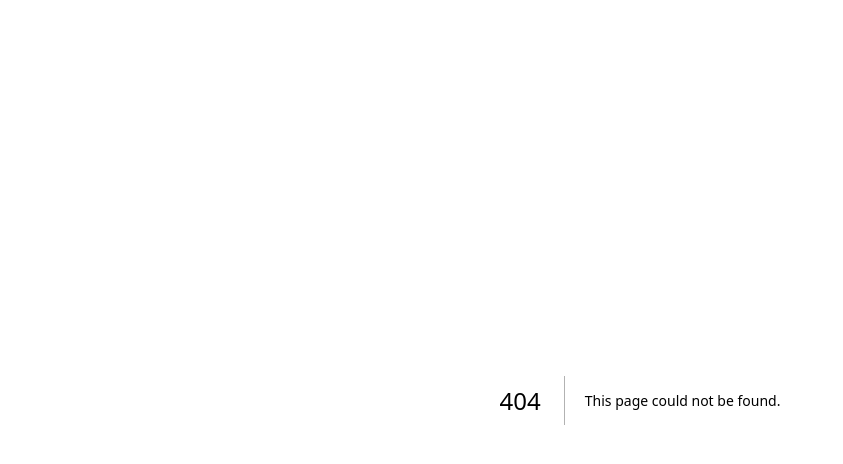
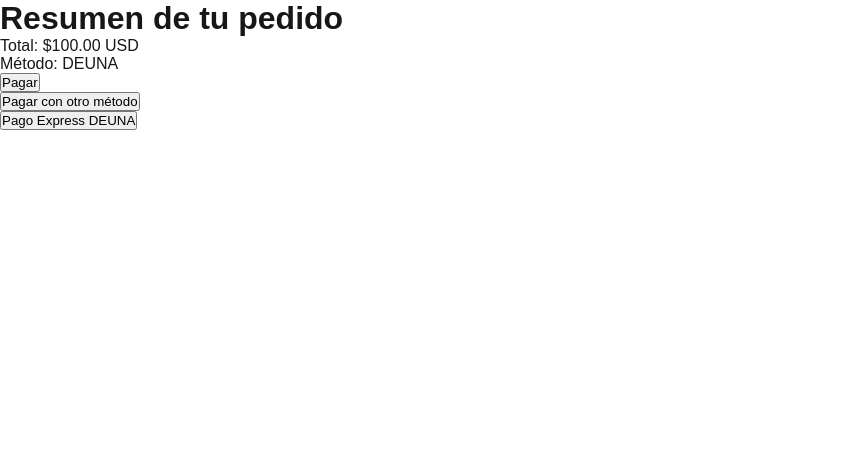
Before and after one commit to devedux/poc-front-app, a Next.js app: page /checkout in a window 1280 px wide. Before the commit this address had no page. Shown: the top 464 px of the page, without its empty margins (0-843 px from the left). Built offline with nearby package versions, Linux system fonts and the light colour scheme.

Commit message:
feat: add Checkout component and /checkout route

```diff
--- /dev/null
+++ b/app/checkout/page.tsx
@@ -0,0 +1,9 @@
+import Checkout from '../components/Checkout'
+
+export default function CheckoutPage() {
+  return (
+    <main>
+      <Checkout isUserEligible={true} />
+    </main>
+  )
+}
--- /dev/null
+++ b/app/components/Checkout.tsx
@@ -0,0 +1,72 @@
+'use client'
+
+import { useState } from 'react'
+
+interface CheckoutProps {
+  isUserEligible?: boolean
+}
+
+export default function Checkout({ isUserEligible = true }: CheckoutProps) {
+  const [loading, setLoading] = useState(false)
+  const [confirmed, setConfirmed] = useState(false)
+
+  const handlePay = async () => {
+    setLoading(true)
+    await new Promise((resolve) => setTimeout(resolve, 800))
+    setConfirmed(true)
+    setLoading(false)
+  }
+
+  const handleCancel = () => {
+    setConfirmed(false)
+  }
+
+  return (
+    <div data-test-id="checkout-container">
+      <h1 data-test-id="checkout-title">Resumen de tu pedido</h1>
+
+      <div data-test-id="order-summary">
+        <p data-test-id="order-amount">Total: $100.00 USD</p>
+        <p data-test-id="payment-method">Método: DEUNA</p>
+      </div>
+
+      {/* NIVEL FÁCIL: data-test-id y texto directo — fácil de detectar si cambia */}
+      {!confirmed ? (
+        <button
+          data-test-id="checkout-btn"
+          onClick={handlePay}
+          disabled={loading}
+        >
+          {loading ? 'Procesando...' : 'Pagar'}
+        </button>
+      ) : (
+        <div data-test-id="confirmation-message">
+          <p>Pago confirmado exitosamente</p>
+          <button data-test-id="cancel-btn" onClick={handleCancel}>
+            Cancelar
+          </button>
+        </div>
+      )}
+
+      {/* NIVEL MEDIO: el evento onClick está en el div padre, no en el button */}
+      <div
+        data-test-id="alternative-pay-wrapper"
+        onClick={() => alert('Pago alternativo iniciado')}
+      >
+        <button data-test-id="alternative-pay-btn">
+          Pagar con otro método
+        </button>
+      </div>
+
+      {/* NIVEL DIFÍCIL: elemento condicionado por prop — puede no estar en el DOM */}
+      {isUserEligible && (
+        <button
+          data-test-id="deuna-express-btn"
+          onClick={handlePay}
+        >
+          Pago Express DEUNA
+        </button>
+      )}
+    </div>
+  )
+}
```
